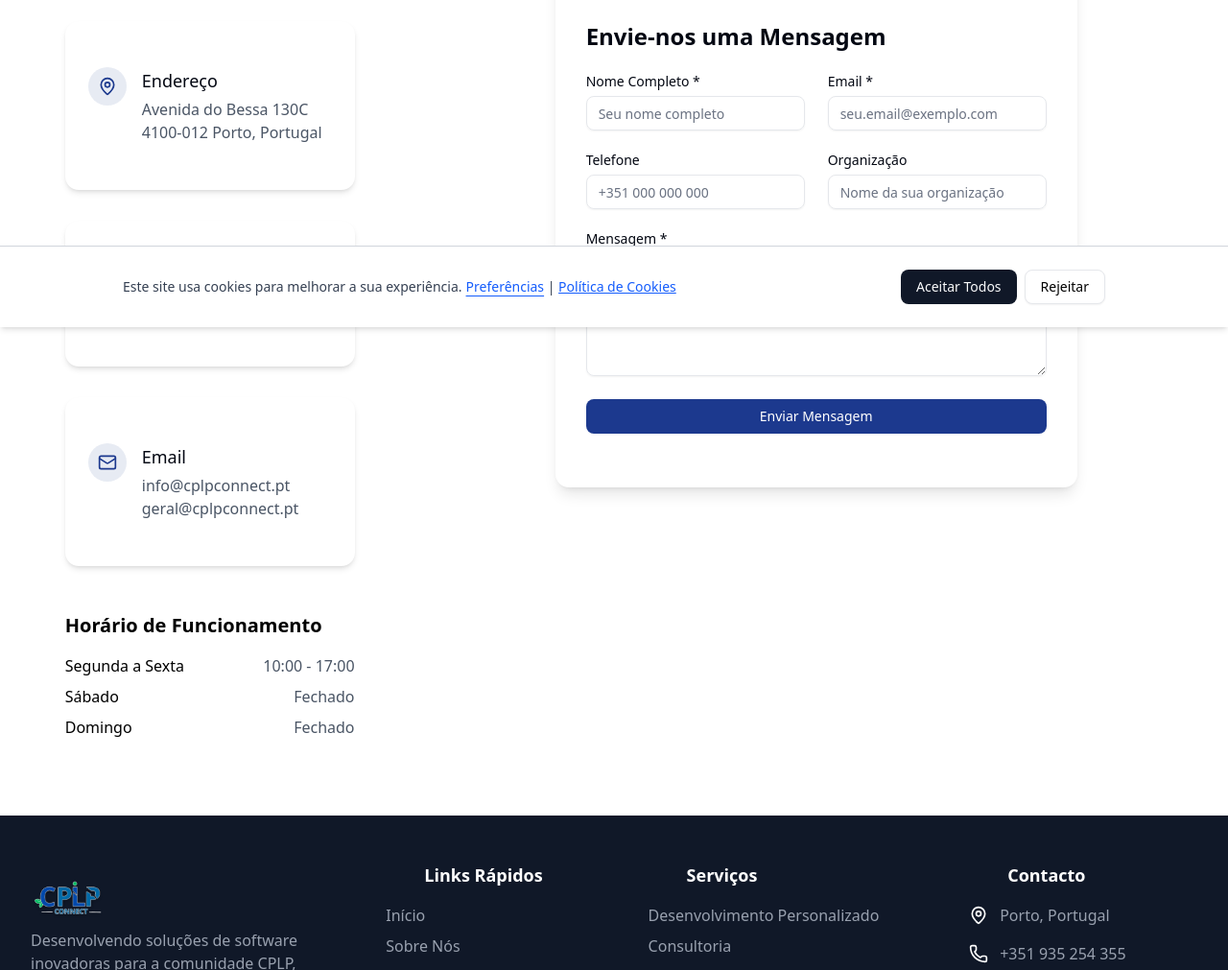
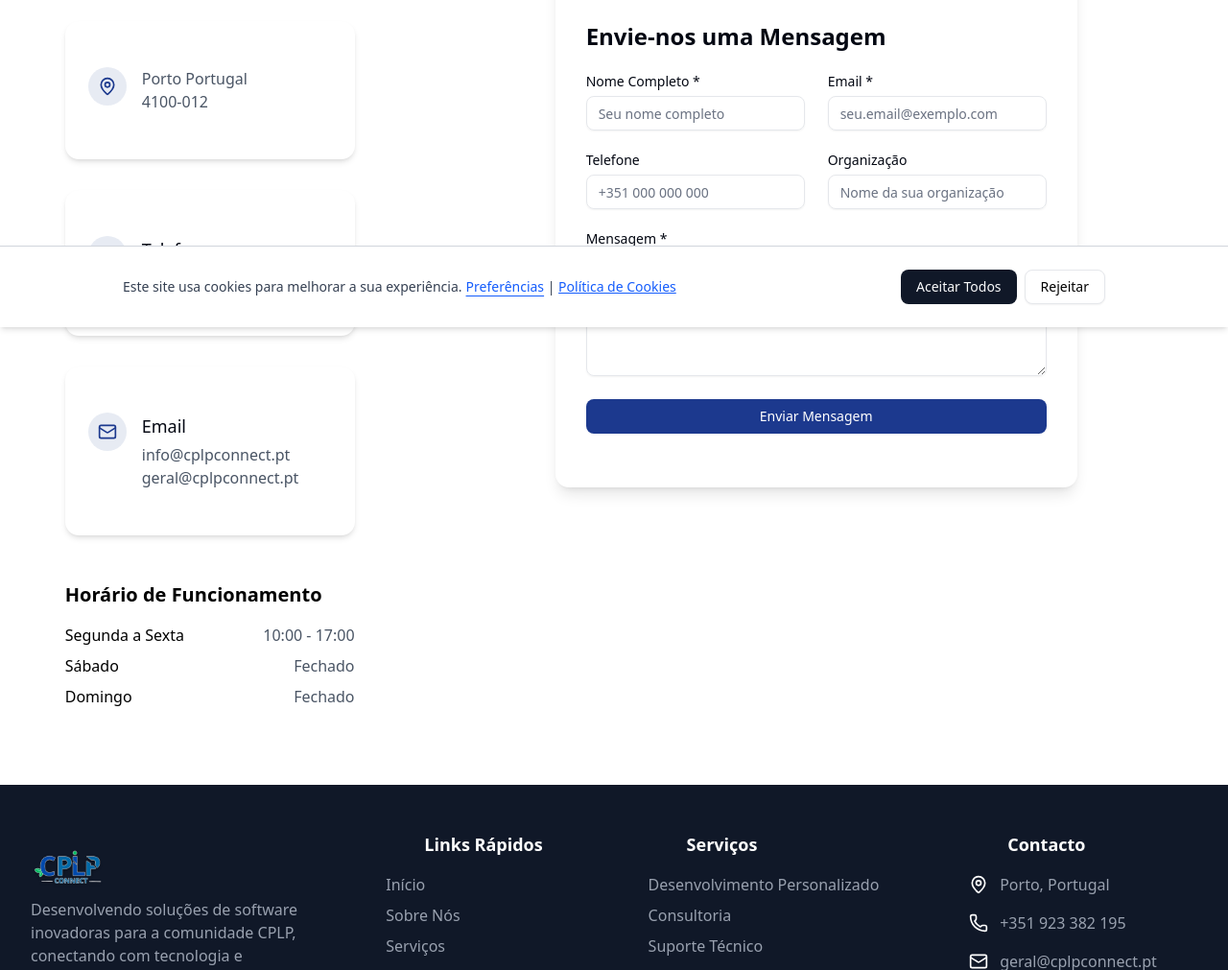
Before and after one commit to devsembo/cplpcwebsite, a Next.js app: page /contacto in a window 1280 px wide. Shown: the part 459-1470 px from the top of the page at 96% size. Built offline with nearby package versions, Linux system fonts and the light colour scheme.

Commit message:
chore: footer and whtsapp button Update

```diff
--- a/src/app/contacto/page.tsx
+++ b/src/app/contacto/page.tsx
@@ -79,9 +79,8 @@ export default function Contact() {
                                             <MapPin className="h-5 w-5" />
                                         </div>
                                         <div>
-                                            <h3 className="font-medium text-lg mb-1">Endereço</h3>
-                                            <p className="text-gray-600">Avenida do Bessa 130C</p>
-                                            <p className="text-gray-600">4100-012 Porto, Portugal</p>
+                                            <p className="text-gray-600">Porto Portugal</p>
+                                            <p className="text-gray-600">4100-012</p>
                                         </div>
                                     </CardContent>
                                 </Card>
@@ -93,7 +92,7 @@ export default function Contact() {
                                         </div>
                                         <div>
                                             <h3 className="font-medium text-lg mb-1">Telefone</h3>
-                                            <p className="text-gray-600">+351 935 254 355</p>
+                                            <p className="text-gray-600">+351 923 382 195</p>
                                         </div>
                                     </CardContent>
                                 </Card>
--- a/src/app/layout.tsx
+++ b/src/app/layout.tsx
@@ -2,6 +2,7 @@ import type { Metadata } from "next";
 import { Geist, Geist_Mono } from "next/font/google";
 import "./globals.css";
 import LayoutWrapper from "@/components/LayoutWrapper";
+import WhatsAppButton from "@/components/WhatsAppButton";
 
 const geistSans = Geist({
   variable: "--font-geist-sans",
@@ -59,7 +60,10 @@ export default function RootLayout({
       <body
         className={`${geistSans.variable} ${geistMono.variable} antialiased bg-white text-black`}
       >
-        <LayoutWrapper>{children}</LayoutWrapper>
+        <LayoutWrapper>
+          {children}
+          <WhatsAppButton />
+        </LayoutWrapper>
       </body>
     </html>
   );
--- a/src/components/Footer.tsx
+++ b/src/components/Footer.tsx
@@ -62,7 +62,7 @@ export default function Footer() {
                             </li>
                             <li className="flex items-start gap-3">
                                 <Phone className="h-5 w-5 text-brand-green mt-0.5" />
-                                <span className="text-gray-400">+351 935 254 355</span>
+                                <span className="text-gray-400">+351 923 382 195</span>
                             </li>
                             <li className="flex items-start gap-3">
                                 <Mail className="h-5 w-5 text-brand-green mt-0.5" />
--- /dev/null
+++ b/src/components/WhatsAppButton.tsx
@@ -0,0 +1,23 @@
+'use client';
+import Image from 'next/image';
+import Link from 'next/link';
+
+const WhatsAppButton = () => {
+    const phoneNumber = '+351923382195'; // Your support WhatsApp number
+    const message = encodeURIComponent("Olá Preciso de algumas de ajuda, com algumas questões com o meu consulado."); // Predefined message
+    const whatsappLink = `https://wa.me/${phoneNumber}?text=${message}`;
+
+    return (
+        <Link
+            href={whatsappLink}
+            target="_blank"
+            rel="noopener noreferrer"
+            className="fixed bottom-6 right-6 bg-[#52dd70] text-white p-2 rounded-full shadow-lg hover:bg-blue-500 transition-colors duration-300 z-50 flex items-center justify-center"
+            title={"Deixe a sua mensagem ou duvida pelo whatsapp"}
+        >
+            <Image src={'/whatsapp.svg'} alt='whatsapp icon' height={20} width={30} />
+        </Link>
+    );
+};
+
+export default WhatsAppButton;
```
Also changed, not shown: public/whatsapp.svg (added).
